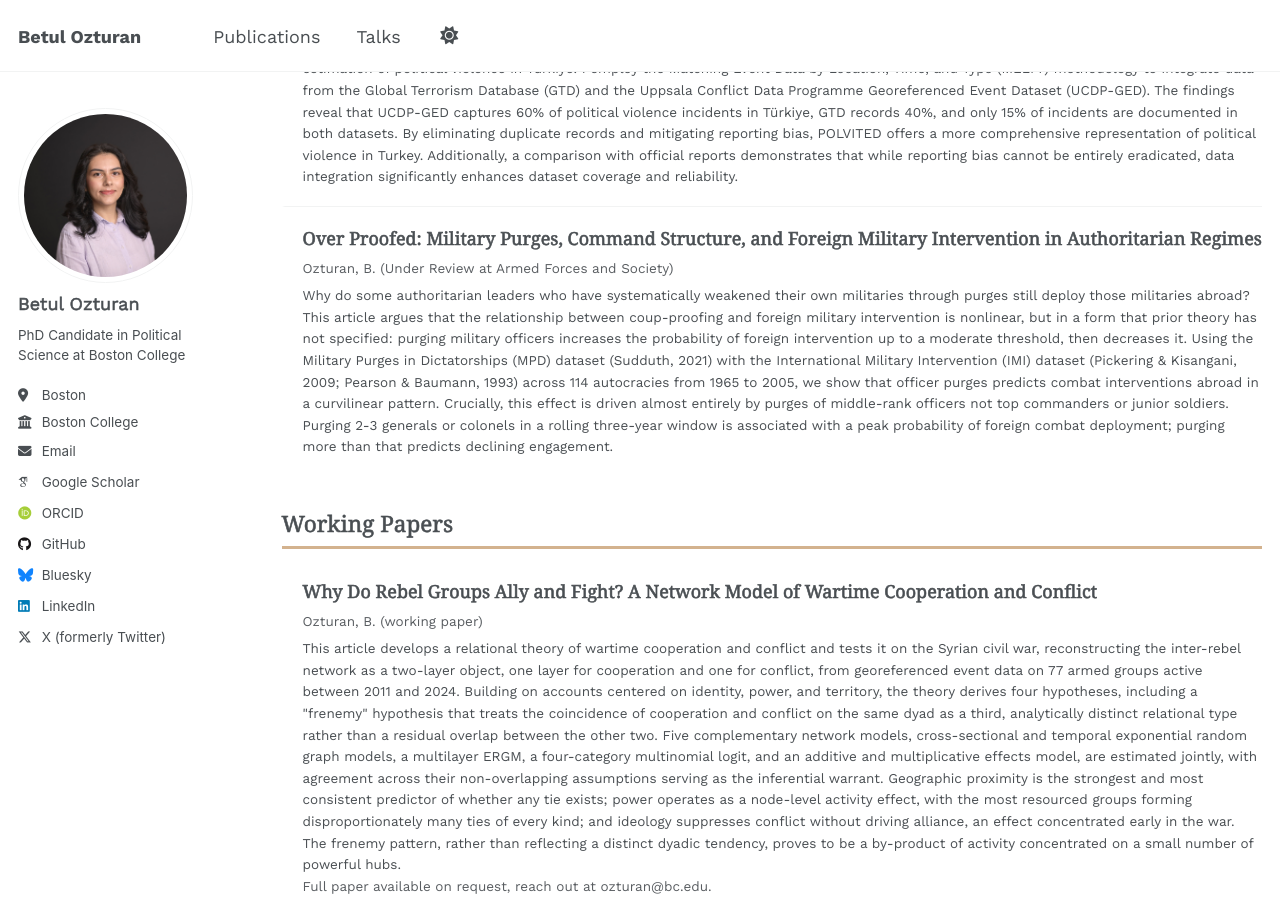
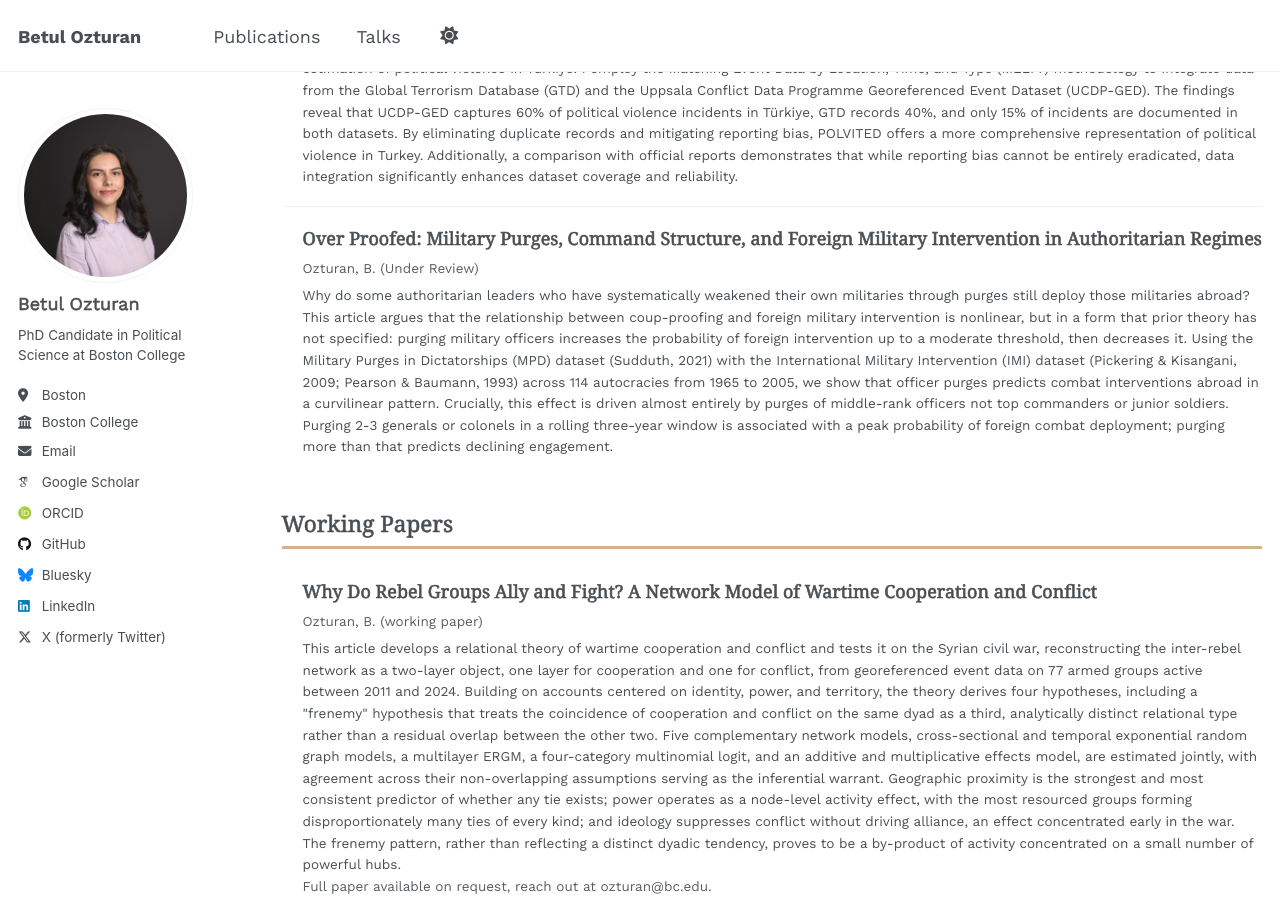
Before and after one commit to betulozturan/betulozturan.github.io, a Jekyll site: the page built from _pages/publications.html, in a window 1280 px wide and 900 px high, scrolled down 616 px. Built offline with Jekyll 4.4.1, drawn with Linux system fonts in a browser that asks for light colours; some web fonts are replaced.

Commit message:
Remove journal name from under-review publication entry

```diff
--- a/_pages/publications.html
+++ b/_pages/publications.html
@@ -29,7 +29,7 @@ author_profile: true
 
 <div class="pub-entry">
 <p class="pub-entry__title">Over Proofed: Military Purges, Command Structure, and Foreign Military Intervention in Authoritarian Regimes</p>
-<p class="pub-entry__meta">Ozturan, B. (Under Review at Armed Forces and Society)</p>
+<p class="pub-entry__meta">Ozturan, B. (Under Review)</p>
 <p class="pub-entry__abstract">Why do some authoritarian leaders who have systematically weakened their own militaries through purges still deploy those militaries abroad? This article argues that the relationship between coup-proofing and foreign military intervention is nonlinear, but in a form that prior theory has not specified: purging military officers increases the probability of foreign intervention up to a moderate threshold, then decreases it. Using the Military Purges in Dictatorships (MPD) dataset (Sudduth, 2021) with the International Military Intervention (IMI) dataset (Pickering &amp; Kisangani, 2009; Pearson &amp; Baumann, 1993) across 114 autocracies from 1965 to 2005, we show that officer purges predicts combat interventions abroad in a curvilinear pattern. Crucially, this effect is driven almost entirely by purges of middle-rank officers not top commanders or junior soldiers. Purging 2-3 generals or colonels in a rolling three-year window is associated with a peak probability of foreign combat deployment; purging more than that predicts declining engagement.</p>
 </div>
 
```
Also changed, not shown: 1 other file.
